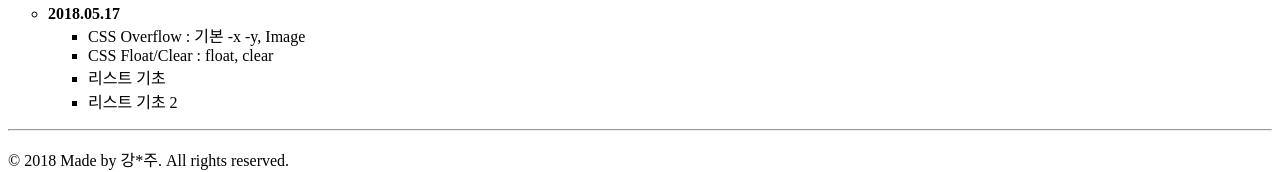
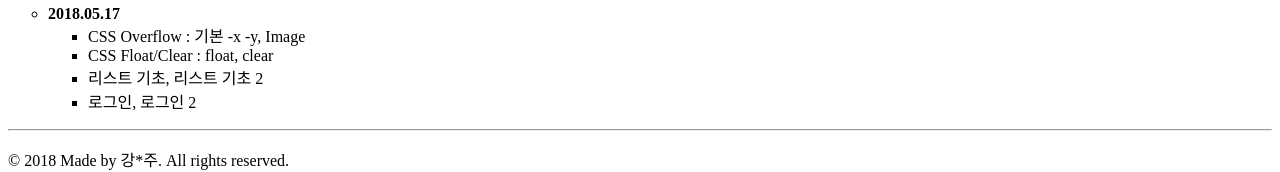
Before and after one commit to Arun-Khang/Arun-Khang.github.io, a plain HTML site: page index.html in a window 1280 px wide. Shown: the part 2547-2719 px from the top of the page. Drawn offline with Linux system fonts and the light colour scheme.

Commit message:
Update index.html

```diff
--- a/index.html
+++ b/index.html
@@ -227,8 +227,11 @@
          <a href="Arun-Khang.github.io/20180517/cssFloat1.html" target="_blank">float,</a>
          <a href="Arun-Khang.github.io/20180517/cssClear1.html" target="_blank">clear</a>
       </li>
-      <li><a href="Arun-Khang.github.io/20180517/cssList1.html" target="_blank">리스트 기초</a></li>
-      <li><a href="Arun-Khang.github.io/20180517/cssList2.html" target="_blank">리스트 기초 2</a></li>
+      <li><a href="Arun-Khang.github.io/20180517/cssList1.html" target="_blank">리스트 기초, </a>
+        <a href="Arun-Khang.github.io/20180517/cssList2.html" target="_blank">리스트 기초 2</a></li>
+      <li><a href="Arun-Khang.github.io/20180517/login1.html" target="_blank">로그인, </a>
+        <a href="Arun-Khang.github.io/20180517/login2.html" target="_blank">로그인 2</a></li>
+
     </ol>
   </li></ul>
 
```
